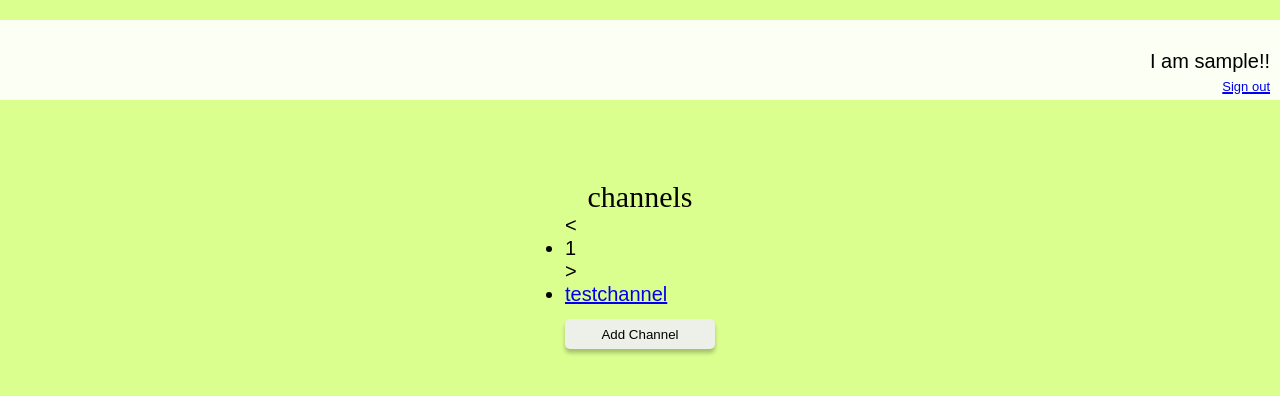
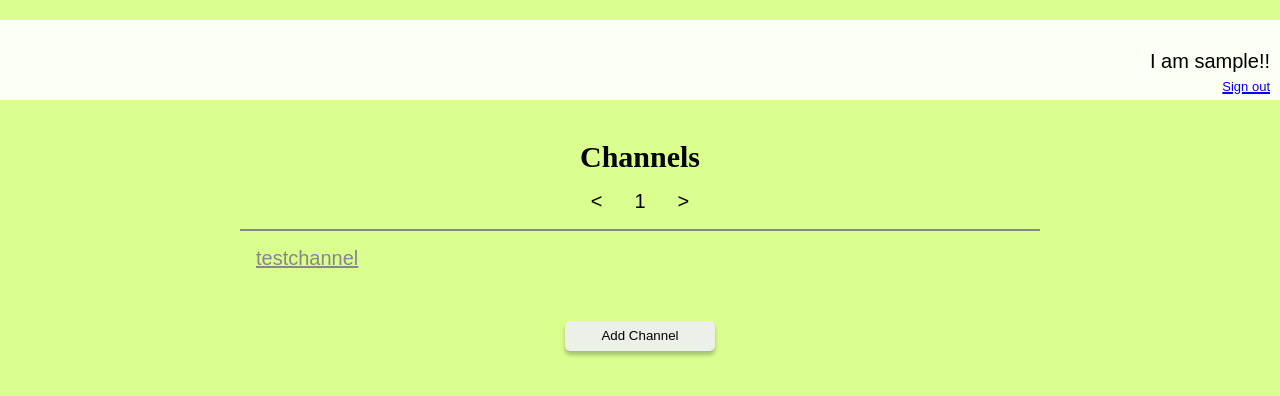
Before and after one commit to Raretech-Hackathon-TEAM-E/TEAM-E-App, a Flask app: page / in a window 1280 px wide. Shown: the top 396 px of the page. Run offline with Flask 2, Linux system fonts and the light colour scheme; the visitor is signed in with stand-in values (Sample User, id 1); data comes from the database, SQL or seed files in the repository.

Commit message:
index.htmlレイアウト（ぎりぎり妥協範囲）

```diff
--- a/static/css/index.css
+++ b/static/css/index.css
@@ -27,7 +27,7 @@ body {
     height: 10vh;
     display: flex;
     position: relative;
-    margin: 1em 0 3em 0;
+    margin: 1em 0 1em 0;
     flex-direction: row;
     z-index: 2;
 }
@@ -62,14 +62,86 @@ body {
 
 h2 {
     font-family: 'basic';
-    font-weight: 500;
+    font-weight: 600;
 }
 
-.pagination-container {
-    flex-direction: row;
+.channel-box {
+    display: flex;
+    flex-direction: column;
+    justify-content: center;
 }
 
-.pagenation {}
+.channel-list {
+    min-height: 50%;
+    min-width: 60vw;
+    display: flex;
+    flex-direction: column;
+    padding: 1rem;
+}
+
+.channel-list li {
+    list-style: none;
+    margin-bottom: 5px;
+    padding-bottom: 3px;
+    padding-right: 16px;
+    box-sizing: border-box;
+    display: flex;
+    justify-content: space-between;
+    align-items: center;
+  }
+
+  .channel-list li:hover {
+    border-bottom: 1px solid lightgrey;
+    padding-bottom: 2px;
+    cursor: pointer;
+  }
+
+  .channel-list li a {
+    color: rgb(135, 135, 135);
+  }
+
+  .channel-list li a:hover {
+    color: skyblue;
+  }
+
+
+  .pagination-container,
+  .pagination {
+    display: flex;
+    align-items: center;
+    justify-content: center;
+  }
+
+  .pagination-container {
+    width: 100%;
+    border-bottom: 2px solid rgb(135, 135, 135);
+  }
+
+  .pagination {
+    padding-left: 0;
+  }
+
+  .pagination li.colored {
+    background-color: #DBFF8F;
+    color: rgb(105, 162, 235);
+    list-style: none;
+  }
+
+  #prev,
+  #next,
+  .pagination li {
+    padding: 16px;
+    list-style: none;
+  }
+
+  #prev:hover,
+  #next:hover {
+    cursor: pointer;
+    background-color: rgb(135, 206, 235, 0.6);
+    color: rgb(225, 225, 225);
+    border-radius: 75px;
+  }
+
 
 #add-channel-btn {
     border: none;
@@ -80,6 +152,26 @@ h2 {
     height: 30px;
 }
 
-img.deleteicon {
-    height: 1.1em;
+.smaller-btn {
+  border: none;
+  border-radius: 5px;
+  background-color: #fafafa;
+  box-shadow: none;
+  width: 7em;
+  height: 1.5em;
+  margin-left: 1em;
 }
+
+.smaller-btn:hover {
+   border: 2px solid skyblue;
+}
+
+.add-channel-btn {
+    border: none;
+    border-radius: 5px;
+    box-shadow: 0px 4px 4px rgba(75, 75, 75, 0.25);
+    background-color: #fafafa;
+    width: 150px;
+    height: 30px;
+    margin: 2em auto;
+}
--- a/static/css/modal.css
+++ b/static/css/modal.css
@@ -61,5 +61,4 @@ button{
   background-color: #edf0e9;
   width: 150px;
   height: 30px;
-  margin-top: 1em;
 }
--- a/static/js/pagenation.js
+++ b/static/js/pagenation.js
@@ -42,7 +42,7 @@ const pagination = () => {
       //// もしチャンネル作成者uidとuidが同じだったら削除ボタンを追加
       if (uid === item.uid) {
         const deleteButton = document.createElement("button");
-        deleteButton.innerText = "削除";
+        deleteButton.innerText = "Delete";
         deleteButton.classList.add("smaller-btn");
         li.appendChild(deleteButton);
         deleteButton.addEventListener("click", () => {
--- a/templates/index.html
+++ b/templates/index.html
@@ -22,14 +22,13 @@
   </div>
  </div>
 <div class="channel">
-  <h2>channels</h2>
+  <h2>Channels</h2>
   <div class="channel-box">
    <div class="pagination-container">
     <p id="prev"><</p>
     <ul class="pagination"></ul>
     <p id="next">></p>
    </div>
-
 
    <ul class="channel-list"></ul>
 
@@ -57,7 +56,7 @@
   -->
 
 
-    <button id="add-channel-btn">Add Channel</button>
+    <button id="add-channel-btn" class="add-channel-btn">Add Channel</button>
     {% include 'modal/add-channel.html' %}
     {% include 'modal/delete-confirmation.html' %}
 
```
